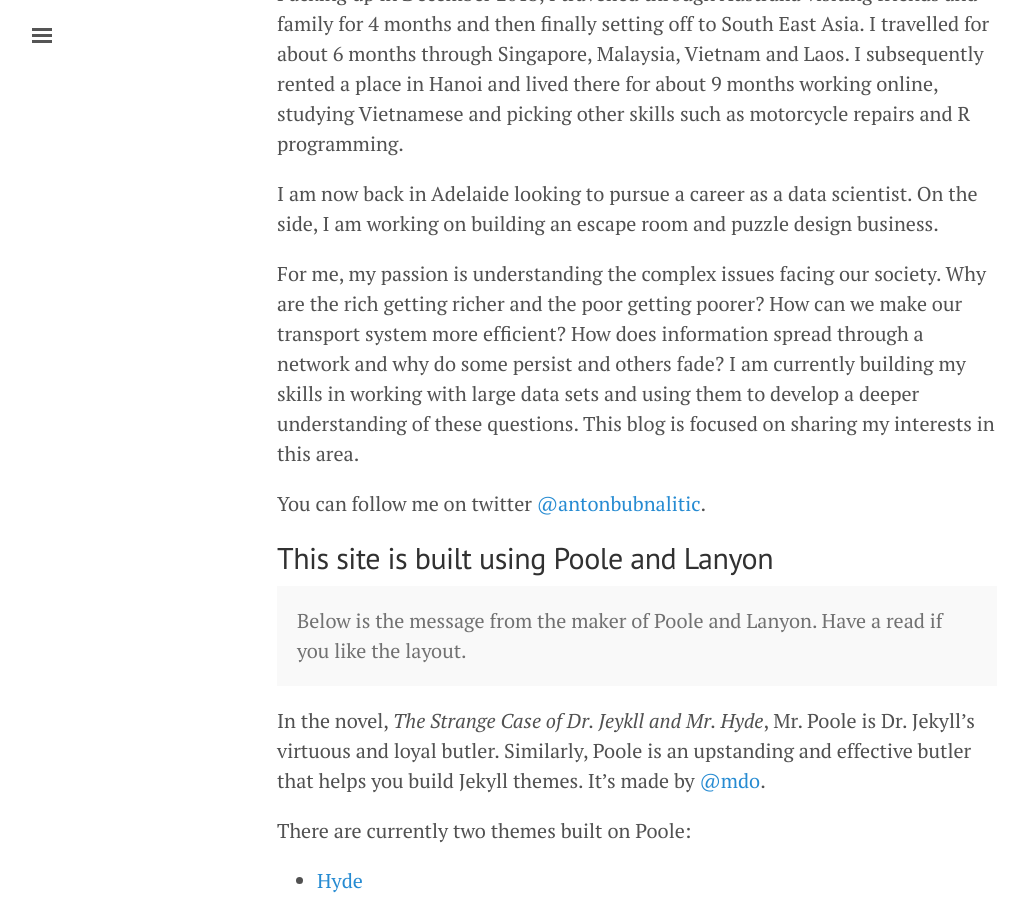
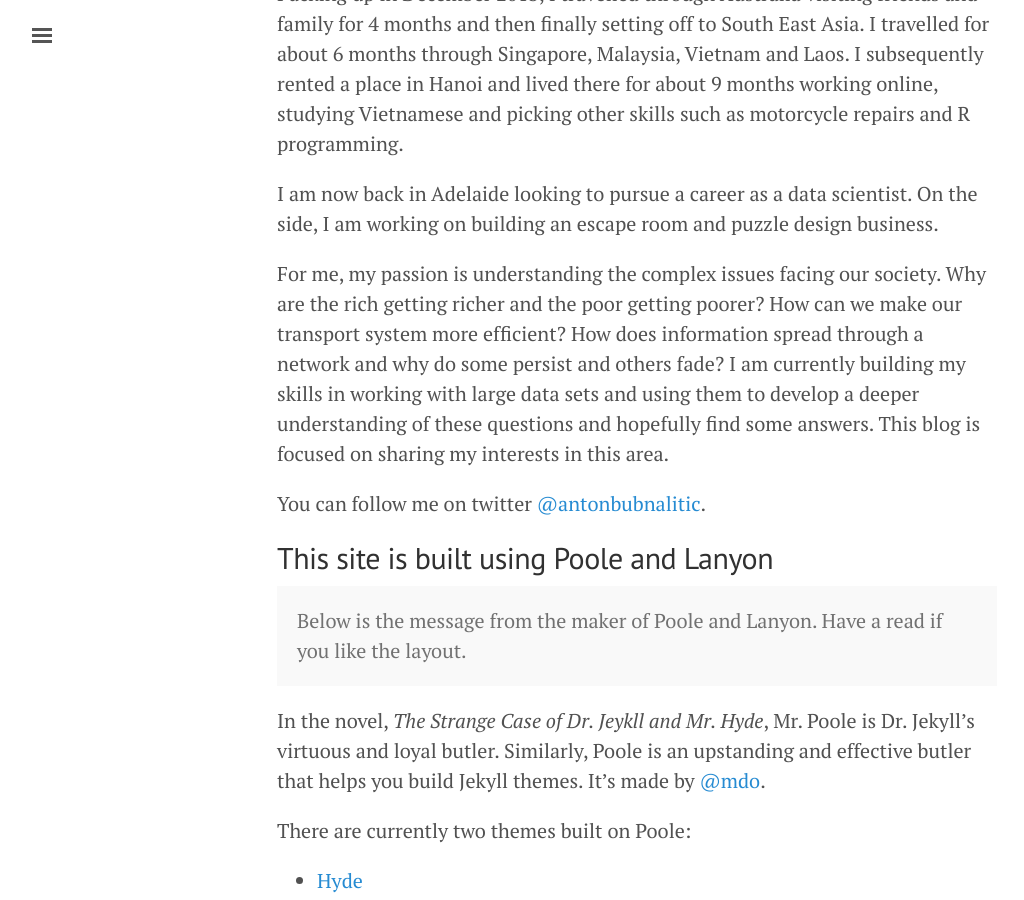
Before and after one commit to AntonBL/antonbl.github.io, a Jekyll site: the page built from about.md, in a window 1280 px wide and 900 px high, scrolled down 691 px. Shown: the whole window, without its empty margins (3-1027 px from the left). Built offline with Jekyll 4.4.1, drawn with Linux system fonts in a browser that asks for light colours.

Commit message:
edited about page

```diff
--- a/about.md
+++ b/about.md
@@ -17,7 +17,7 @@ Packing up in December 2013, I travelled through Australia visiting friends and
 
 I am now back in Adelaide looking to pursue a career as a data scientist. On the side, I am working on building an escape room and puzzle design business.
 
-For me, my passion is understanding the complex issues facing our society. Why are the rich getting richer and the poor getting poorer? How can we make our transport system more efficient? How does information spread through a network and why do some persist and others fade? I am currently building my skills in working with large data sets and using them to develop a deeper understanding of these questions. This blog is focused on sharing my interests in this area.
+For me, my passion is understanding the complex issues facing our society. Why are the rich getting richer and the poor getting poorer? How can we make our transport system more efficient? How does information spread through a network and why do some persist and others fade? I am currently building my skills in working with large data sets and using them to develop a deeper understanding of these questions and hopefully find some answers. This blog is focused on sharing my interests in this area.
 
 You can follow me on twitter [@antonbubnalitic](https://twitter.com/antonbubnalitic).
 
```
